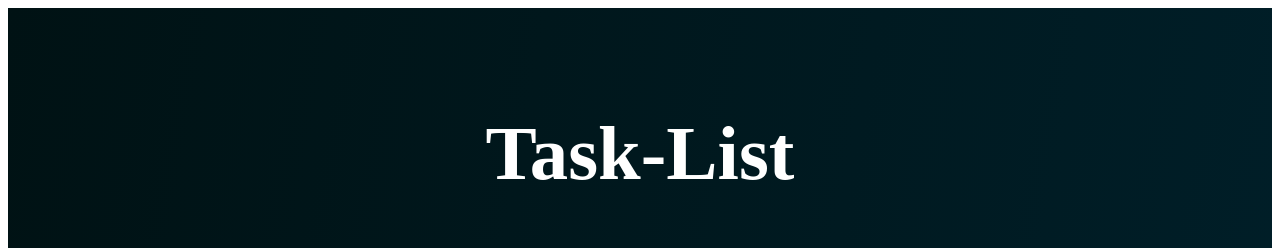
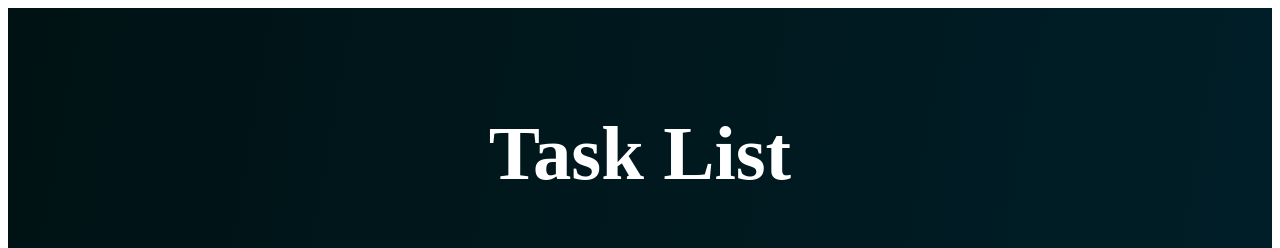
Before and after one commit to speed2post/todo-react, a React (Vite) app: page / in a window 1280 px wide. Shown: the top 248 px of the page. Built offline with nearby package versions, Linux system fonts and the light colour scheme.

Commit message:
update caption

```diff
--- a/src/projects/Todo3/Todo.jsx
+++ b/src/projects/Todo3/Todo.jsx
@@ -65,7 +65,7 @@ export const Todo = () => {
         <>
             <section className="todo-container">
                 <header>
-                    <h1>Task-List</h1>
+                    <h1>Task List</h1>
                     <TodoDate />
                 </header>
 
```
